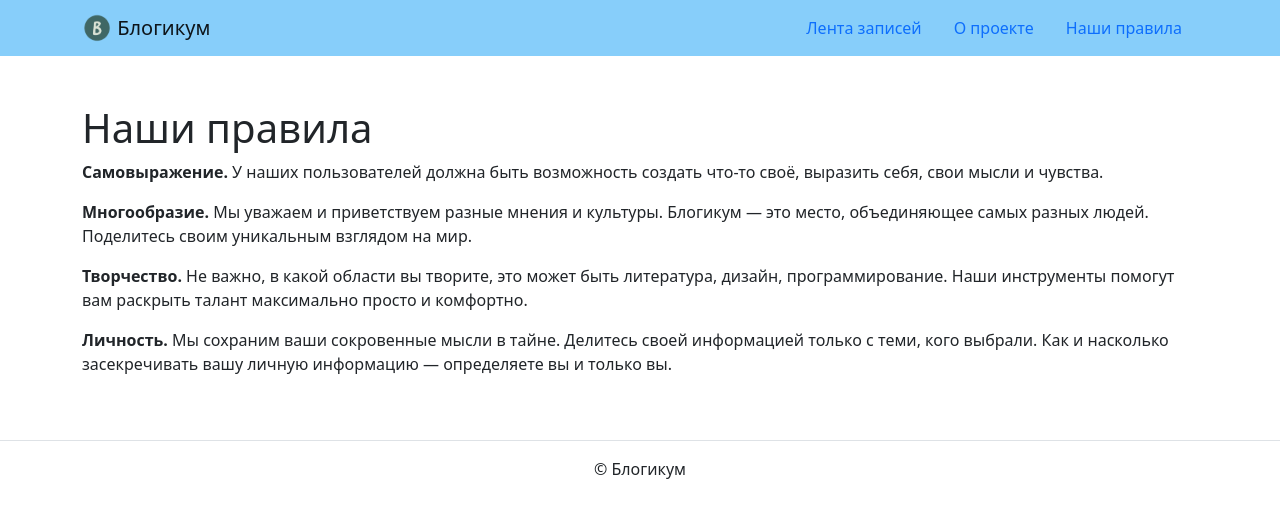
After one commit to aristov-code/django_sprint1, a Django app: template blogicum/templates/pages/rules.html in a window 1280 px wide. The commit adds this page. Shown: the top 518 px of the page. Run offline with Django 3.2, Linux system fonts and the light colour scheme; the template is opened without the code that fills it, so the values that code supplies are empty; some libraries are stand-ins or nearby versions.

Commit message:
Сделал category.html about.html rules.html

```diff
--- a/blogicum/blog/views.py
+++ b/blogicum/blog/views.py
@@ -54,5 +54,7 @@ def post_detail(request, id):
     context = {'post': posts[id]}
     return render(request, template, context)
 
-def category_posts(request, category):
-    pass
+def category_posts(request, category_slug):
+    template = 'blog/category.html'
+    context = {'category': category_slug}
+    return render(request, template, context)
--- a/blogicum/pages/views.py
+++ b/blogicum/pages/views.py
@@ -1,7 +1,9 @@
 from django.shortcuts import render
 
 def about(request):
-    pass
+    template = 'pages/about.html'
+    return render(request, template)
 
 def rules(request):
-    pass
+    template = 'pages/rules.html'
+    return render(request, template)
--- a/blogicum/templates/blog/detail.html
+++ b/blogicum/templates/blog/detail.html
@@ -12,7 +12,7 @@
       Дата: {{ post.date }}
     </li>
     <li>
-      Категория: <a href="{{ post.category }}">{{ post.category }}</a>
+      Категория: <a href="category/{{ post.category }}">{{ post.category }}</a>
     </li>
   </ul>
   <p>{{ post.text|linebreaksbr }}</p>
--- a/blogicum/templates/blog/index.html
+++ b/blogicum/templates/blog/index.html
@@ -15,7 +15,7 @@
               {{ post.date }}
             </li>
             <li>
-              Категория: <a href="{{ post.category }}">{{ post.category }}</a>
+              Категория: <a href="category/{{ post.category }}">{{ post.category }}</a>
             </li>
           </ul>
           <p>
--- a/blogicum/templates/includes/header.html
+++ b/blogicum/templates/includes/header.html
@@ -14,7 +14,7 @@
             </a>
           </li>
           <li class="nav-item">
-            <a class="nav-link {% if view_name == 'pages:about' %}active{% endif %}" href="{% url 'pages:about' %}l">
+            <a class="nav-link {% if view_name == 'pages:about' %}active{% endif %}" href="{% url 'pages:about' %}">
               О проекте
             </a>
           </li>
--- /dev/null
+++ b/blogicum/templates/pages/rules.html
@@ -0,0 +1,29 @@
+{% extends "base.html" %}
+{% block title%}
+  Наши правила
+{% endblock %}
+{% block content %}
+  <h1>Наши правила</h1>
+  <p>
+    <b>Cамовыражение.</b> У наших пользователей должна
+    быть возможность создать что-то своё, выразить себя,
+    свои мысли и чувства.
+  </p>
+  <p>
+    <b>Многообразие.</b> Мы уважаем и приветствуем разные
+    мнения и культуры. Блогикум — это место, объединяющее
+    самых разных людей. Поделитесь своим уникальным взглядом на мир.
+  </p>
+  <p>
+    <b>Творчество.</b> Не важно, в какой области вы творите,
+    это может быть литература, дизайн, программирование.
+    Наши инструменты помогут вам раскрыть талант максимально
+    просто и комфортно.
+  </p>
+  <p>
+    <b>Личность.</b> Мы сохраним ваши сокровенные мысли в тайне.
+    Делитесь своей информацией только с теми, кого выбрали.
+    Как и насколько засекречивать вашу личную информацию —
+    определяете вы и только вы.
+  </p>
+{% endblock %}
```
Also changed, not shown: blogicum/templates/blog/category.html (added, +7 -0 lines), blogicum/templates/pages/about.html (added, +21 -0 lines).
